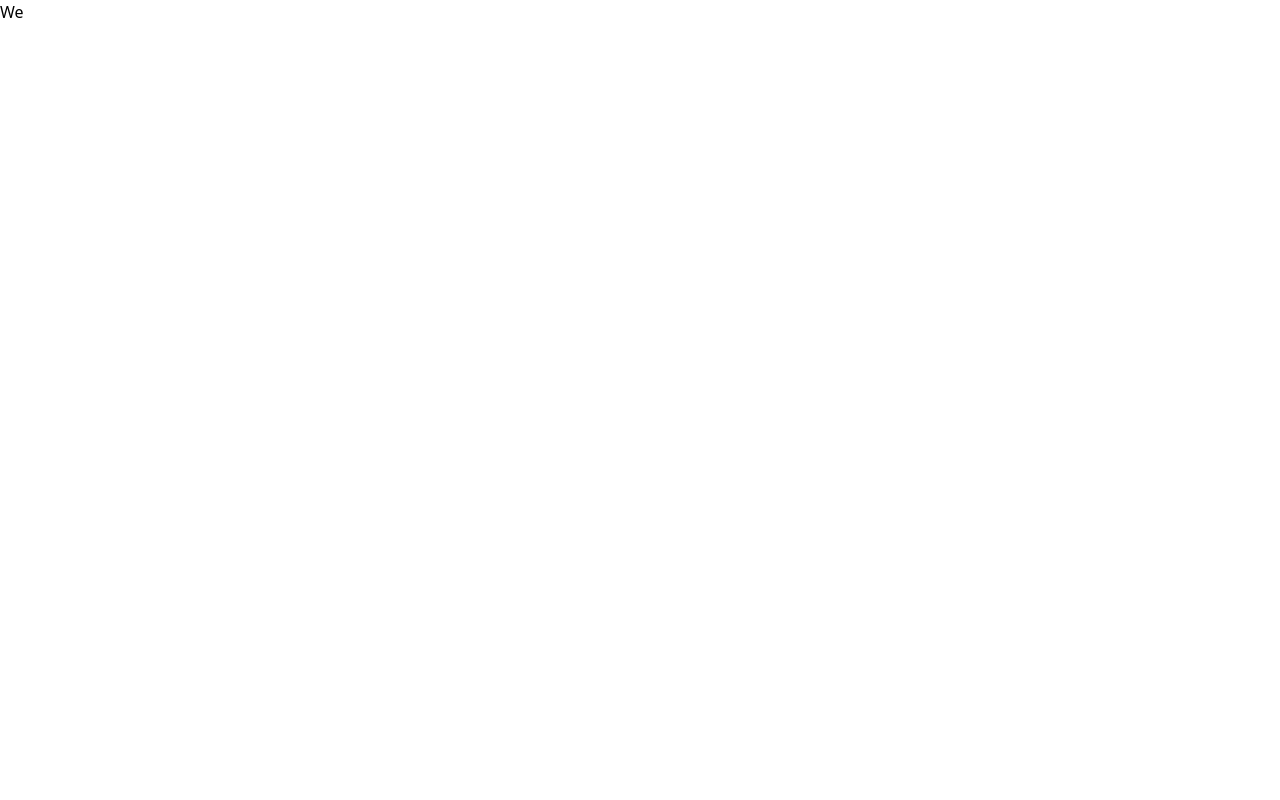
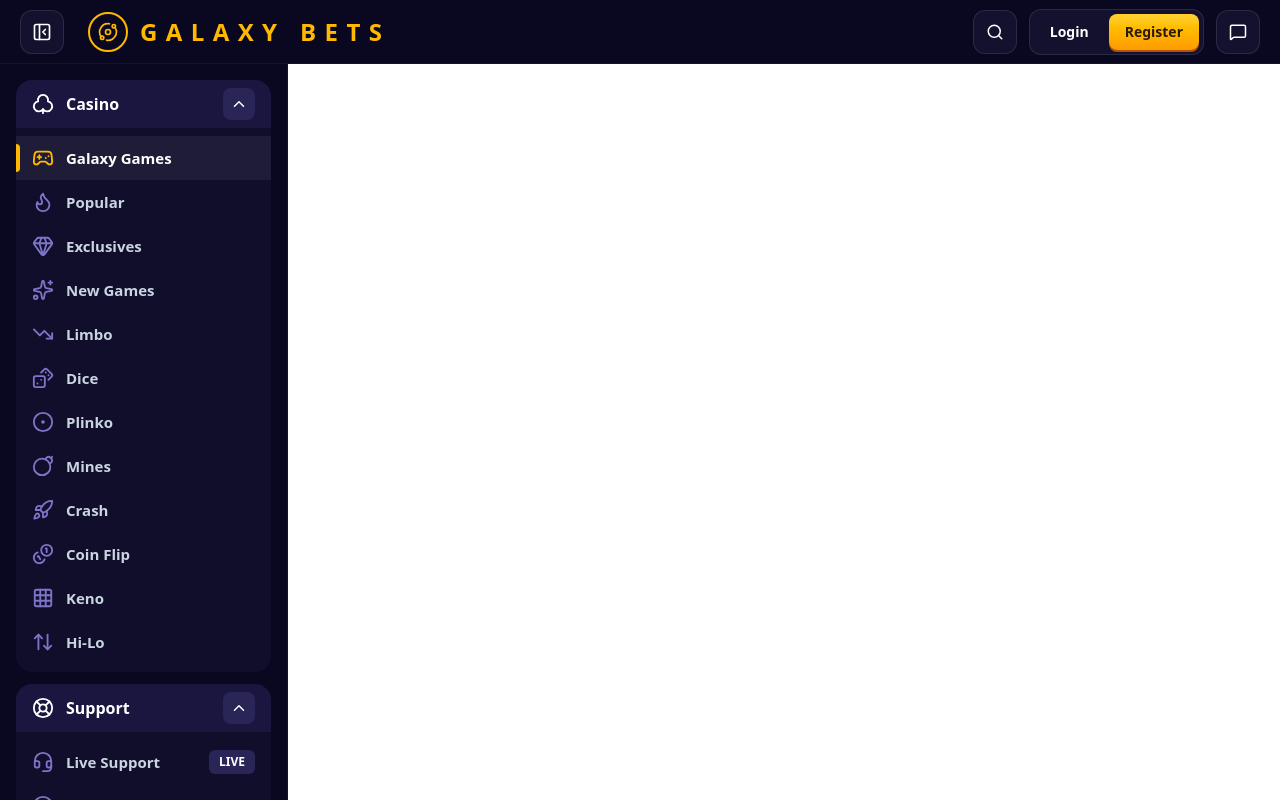
Before and after one commit to galaxy-bet-casino/galaxy-bets, a Next.js app: page / in a window 1280 px wide. Built offline with nearby package versions, Linux system fonts and the light colour scheme.

Commit message:
Add SideBar component and integrate it into the Home page; update package.json and package-lock.json to include lucide-react dependency

```diff
--- a/app/page.js
+++ b/app/page.js
@@ -1,9 +1,10 @@
+import SideBar from "@/components/app-shell/SideBar";
 import Image from "next/image";
 
 export default function Home() {
   return (
     <>
-    We
+    <SideBar />
     </>
   );
 }
--- /dev/null
+++ b/components/app-shell/SideBar.js
@@ -0,0 +1,234 @@
+"use client";
+
+import React, { useState } from 'react'
+import {
+  Club,
+  ChevronUp,
+  ChevronDown,
+  Gamepad2,
+  Flame,
+  Gem,
+  Sparkles,
+  TrendingDown,
+  Dices,
+  CircleDot,
+  Bomb,
+  Rocket,
+  Coins,
+  Grid3x3,
+  ArrowUpDown,
+  LifeBuoy,
+  Headset,
+  CircleHelp,
+  ShieldCheck,
+  HeartHandshake,
+  FileText,
+  X,
+  Menu,
+  PanelLeftClose,
+  PanelLeftOpen,
+  Search,
+  MessageSquare,
+  Orbit,
+} from 'lucide-react'
+
+const groups = [
+  {
+    id: 'casino',
+    label: 'Casino',
+    icon: Club,
+    items: [
+      { id: 'galaxy-games', label: 'Galaxy Games', icon: Gamepad2, href: '/games' },
+      { id: 'popular', label: 'Popular', icon: Flame, href: '/popular' },
+      { id: 'exclusives', label: 'Exclusives', icon: Gem, href: '/exclusives' },
+      { id: 'new-games', label: 'New Games', icon: Sparkles, href: '/new-games' },
+      { id: 'limbo', label: 'Limbo', icon: TrendingDown, href: '/games/limbo' },
+      { id: 'dice', label: 'Dice', icon: Dices, href: '/games/dice' },
+      { id: 'plinko', label: 'Plinko', icon: CircleDot, href: '/games/plinko' },
+      { id: 'mines', label: 'Mines', icon: Bomb, href: '/games/mines' },
+      { id: 'crash', label: 'Crash', icon: Rocket, href: '/games/crash' },
+      { id: 'coinflip', label: 'Coin Flip', icon: Coins, href: '/games/coinflip' },
+      { id: 'keno', label: 'Keno', icon: Grid3x3, href: '/games/keno' },
+      { id: 'hilo', label: 'Hi-Lo', icon: ArrowUpDown, href: '/games/hilo' },
+    ],
+  },
+  {
+    id: 'support',
+    label: 'Support',
+    icon: LifeBuoy,
+    items: [
+      { id: 'live-support', label: 'Live Support', icon: Headset, href: '/support', badge: 'LIVE' },
+      { id: 'help-center', label: 'Help Center', icon: CircleHelp, href: '/help' },
+      { id: 'provably-fair', label: 'Provably Fair', icon: ShieldCheck, href: '/fair' },
+      { id: 'responsible', label: 'Responsible Gaming', icon: HeartHandshake, href: '/responsible-gaming' },
+      { id: 'terms', label: 'Terms of Service', icon: FileText, href: '/terms' },
+    ],
+  },
+]
+
+export default function SideBar() {
+  const [collapsed, setCollapsed] = useState(false)
+  const [open, setOpen] = useState(false)
+  const [active, setActive] = useState('galaxy-games')
+  const [expanded, setExpanded] = useState({ casino: true, support: true })
+
+  const toggleGroup = (id) => setExpanded((prev) => ({ ...prev, [id]: !prev[id] }))
+  const closeDrawer = () => setOpen(false)
+  const showLabels = !collapsed || open
+
+  return (
+    <>
+      <header className="fixed top-0 left-0 right-0 z-50 h-16 bg-[#0a0820] border-b border-white/5">
+        <div className="h-full flex items-center justify-between gap-3 px-3 sm:px-5">
+          <div className="flex items-center gap-3 sm:gap-6 min-w-0">
+            <button
+              onClick={() => setOpen(true)}
+              aria-label="Open menu"
+              className="lg:hidden grid place-items-center h-11 w-11 shrink-0 rounded-xl bg-[#14112f] border border-white/10 text-white hover:bg-[#1c1840] transition-colors"
+            >
+              <Menu size={20} />
+            </button>
+
+            <button
+              onClick={() => setCollapsed((prev) => !prev)}
+              aria-label={collapsed ? 'Expand sidebar' : 'Collapse sidebar'}
+              className="hidden lg:grid place-items-center h-11 w-11 shrink-0 rounded-xl bg-[#14112f] border border-white/10 text-white hover:bg-[#1c1840] transition-colors"
+            >
+              {collapsed ? <PanelLeftOpen size={20} /> : <PanelLeftClose size={20} />}
+            </button>
+
+            <a href="/" className="flex items-center gap-2 sm:gap-3 min-w-0">
+              <span className="grid place-items-center h-9 w-9 sm:h-10 sm:w-10 shrink-0 rounded-full border-2 border-amber-400 text-amber-400">
+                <Orbit size={20} />
+              </span>
+              <span className="truncate text-base sm:text-xl lg:text-2xl font-bold tracking-[0.25em] sm:tracking-[0.35em] text-amber-400">
+                GALAXY BETS
+              </span>
+            </a>
+          </div>
+
+          <div className="flex items-center gap-2 sm:gap-3 shrink-0">
+            <button
+              aria-label="Search"
+              className="grid place-items-center h-10 w-10 sm:h-11 sm:w-11 rounded-xl bg-[#14112f] border border-white/10 text-white hover:bg-[#1c1840] transition-colors"
+            >
+              <Search size={18} />
+            </button>
+
+            <div className="flex items-center gap-1 p-1 rounded-xl bg-[#14112f] border border-white/10">
+              <button className="hidden sm:block px-3 sm:px-4 h-8 sm:h-9 rounded-lg text-sm font-semibold text-white hover:bg-white/10 transition-colors">
+                Login
+              </button>
+              <button className="px-3 sm:px-4 h-8 sm:h-9 rounded-lg text-sm font-bold text-[#2a1a00] bg-gradient-to-b from-amber-300 to-amber-500 hover:from-amber-200 hover:to-amber-400 shadow-[0_2px_0_#b45309] transition-colors">
+                Register
+              </button>
+            </div>
+
+            <button
+              aria-label="Chat"
+              className="hidden sm:grid place-items-center h-11 w-11 rounded-xl bg-[#14112f] border border-white/10 text-white hover:bg-[#1c1840] transition-colors"
+            >
+              <MessageSquare size={18} />
+            </button>
+          </div>
+        </div>
+      </header>
+
+      <div
+        onClick={closeDrawer}
+        className={`lg:hidden fixed inset-0 top-16 z-40 bg-black/70 backdrop-blur-sm transition-opacity duration-300 ${
+          open ? 'opacity-100' : 'opacity-0 pointer-events-none'
+        }`}
+      />
+
+      <aside
+        className={`fixed top-16 bottom-0 left-0 z-40 bg-[#0a0820] border-r border-white/5 overflow-y-auto overflow-x-hidden transition-all duration-300
+          w-72 max-w-[85vw] ${open ? 'translate-x-0' : '-translate-x-full'}
+          lg:translate-x-0 ${collapsed ? 'lg:w-[84px]' : 'lg:w-72'}
+          [scrollbar-width:thin] [scrollbar-color:#2a2557_transparent]`}
+      >
+        <div className="lg:hidden flex justify-end px-3 pt-3">
+          <button
+            onClick={closeDrawer}
+            aria-label="Close menu"
+            className="grid place-items-center h-9 w-9 rounded-lg bg-[#14112f] text-white border border-white/10"
+          >
+            <X size={18} />
+          </button>
+        </div>
+
+        <nav className="p-3 sm:p-4 flex flex-col gap-3">
+          {groups.map((group) => {
+            const GroupIcon = group.icon
+            const isOpen = !showLabels || expanded[group.id]
+
+            return (
+              <div key={group.id} className="rounded-2xl bg-[#110e2b] overflow-hidden">
+                <button
+                  onClick={() => showLabels && toggleGroup(group.id)}
+                  title={group.label}
+                  className={`w-full flex items-center h-12 bg-[#1a1640] text-white font-bold hover:bg-[#211c4d] transition-colors ${
+                    showLabels ? 'justify-between px-4' : 'justify-center'
+                  }`}
+                >
+                  <span className="flex items-center gap-3">
+                    <GroupIcon size={22} />
+                    {showLabels && <span>{group.label}</span>}
+                  </span>
+                  {showLabels && (
+                    <span className="grid place-items-center h-8 w-8 rounded-lg bg-[#2a2557]">
+                      {expanded[group.id] ? <ChevronUp size={18} /> : <ChevronDown size={18} />}
+                    </span>
+                  )}
+                </button>
+
+                {isOpen && (
+                  <ul className="py-2">
+                    {group.items.map((item) => {
+                      const Icon = item.icon
+                      const isActive = active === item.id
+
+                      return (
+                        <li key={item.id}>
+                          <a
+                            href={item.href}
+                            title={item.label}
+                            onClick={() => {
+                              setActive(item.id)
+                              closeDrawer()
+                            }}
+                            className={`group relative flex items-center h-11 text-[15px] font-semibold transition-colors ${
+                              showLabels ? 'gap-3 px-4' : 'justify-center'
+                            } ${
+                              isActive
+                                ? 'text-white bg-white/[0.06]'
+                                : 'text-slate-300 hover:text-white hover:bg-white/[0.04]'
+                            }`}
+                          >
+                            {isActive && (
+                              <span className="absolute left-0 top-2 bottom-2 w-1 rounded-r bg-amber-400" />
+                            )}
+                            <Icon
+                              size={22}
+                              className={isActive ? 'text-amber-400' : 'text-[#7d75c9] group-hover:text-amber-300'}
+                            />
+                            {showLabels && <span className="flex-1 truncate">{item.label}</span>}
+                            {showLabels && item.badge && (
+                              <span className="px-2.5 py-1 rounded-md bg-[#2a2557] text-white text-xs font-bold">
+                                {item.badge}
+                              </span>
+                            )}
+                          </a>
+                        </li>
+                      )
+                    })}
+                  </ul>
+                )}
+              </div>
+            )
+          })}
+        </nav>
+      </aside>
+    </>
+  )
+}
--- a/package.json
+++ b/package.json
@@ -9,6 +9,7 @@
     "lint": "eslint"
   },
   "dependencies": {
+    "lucide-react": "^1.59.0",
     "next": "16.4.2",
     "react": "19.3.0",
     "react-dom": "19.3.0"
```
Also changed, not shown: 1 other file (tests, documents, lock files or other folders).
